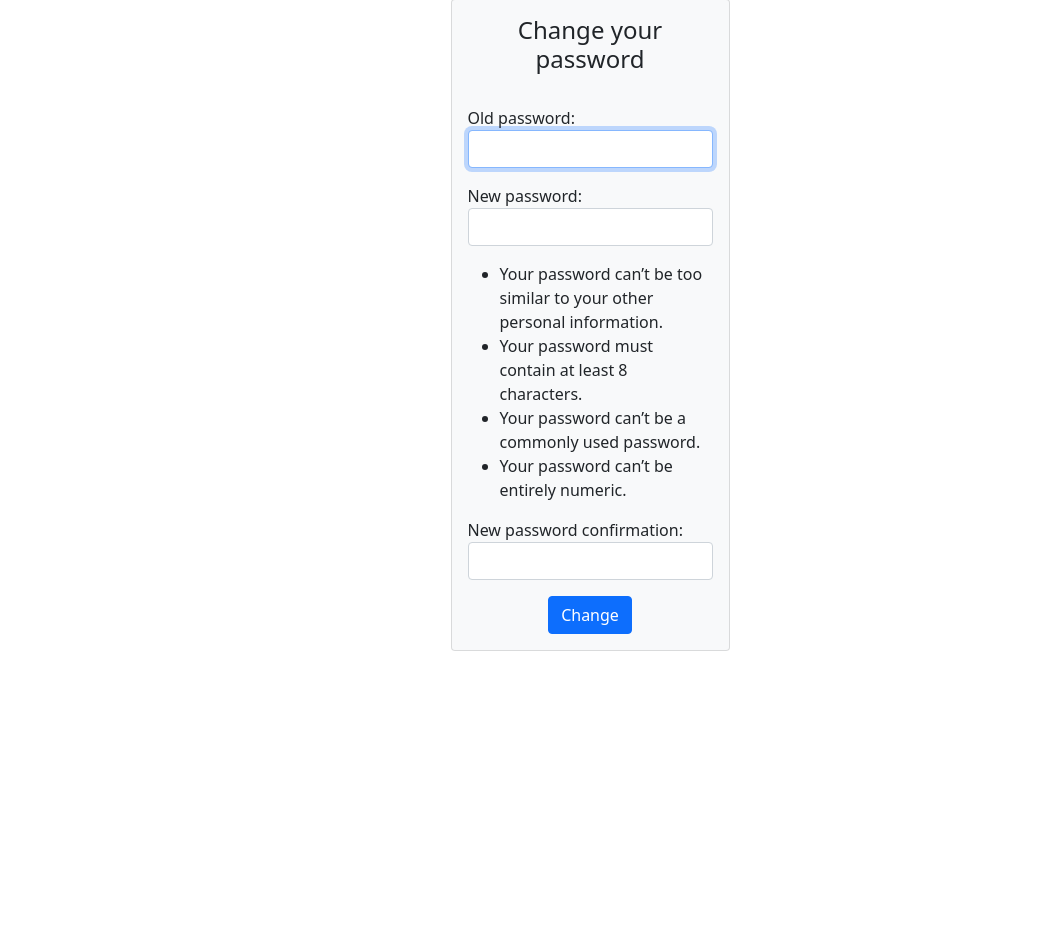
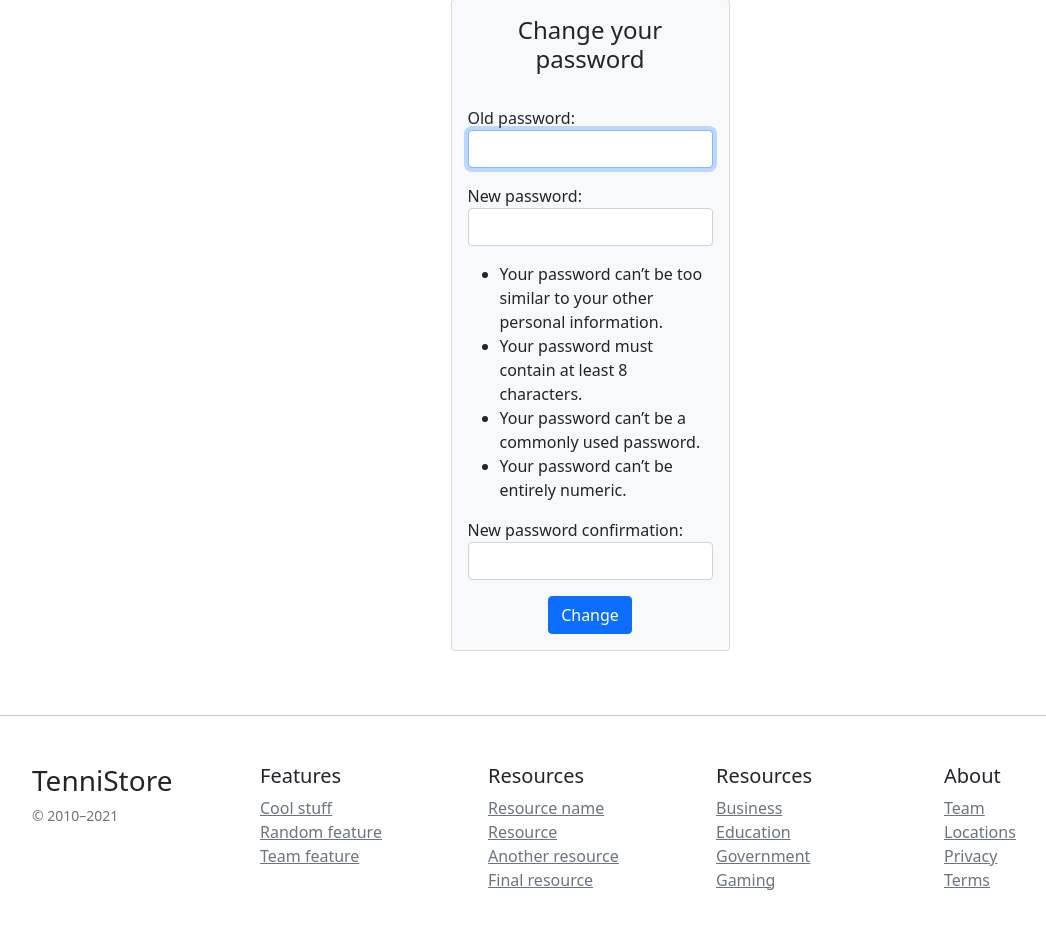
Before and after one commit to nurme-ave/SDA-final_1, a Django app: page /accounts/password_change/ in a window 1280 px wide. Shown: the part 113-1045 px from the top of the page, without its empty margins (50-1096 px from the left). Before the commit the page ends 764 px from the top, so only its background shows below. Run offline with Django 3.2, Linux system fonts and the light colour scheme; the visitor is signed in with stand-in values (Sample User, id 1); data that the repository does not hold is empty.

Commit message:
add footer, adjust templates

```diff
--- a/templates/accounts/login.html
+++ b/templates/accounts/login.html
@@ -9,7 +9,7 @@ body {
 }
 </style>
 
-<div class="d-flex justify-content-center align-items-center container">
+<div class="d-flex justify-content-center align-items-center container mb-5">
   <div class="mb-3 col-sm-3 card p-3 bg-light">
     <form method="post">
       {% csrf_token %}
--- a/templates/accounts/password_change.html
+++ b/templates/accounts/password_change.html
@@ -10,7 +10,7 @@ body {
 }
 </style>
 
-<div class="d-flex justify-content-center align-items-center container">
+<div class="d-flex justify-content-center align-items-center container mb-5">
   <div class="mb-3 col-sm-3 card p-3 bg-light">
     <form method="post">
       {% csrf_token %}
--- a/templates/accounts/password_change_success.html
+++ b/templates/accounts/password_change_success.html
@@ -9,7 +9,7 @@ body {
 }
 </style>
 
-<div class="d-flex justify-content-center align-items-center container">
+<div class="d-flex justify-content-center align-items-center container mb-5">
   <div class="mb-3 col-sm-3 card p-3 bg-light">
       <div class="text-center">
         <h3>Your password has been changed successfully!</h3>
--- a/templates/accounts/register.html
+++ b/templates/accounts/register.html
@@ -10,7 +10,7 @@ body {
 }
 </style>
 
-<div class="d-flex justify-content-center align-items-center container">
+<div class="d-flex justify-content-center align-items-center container mb-5">
   <div class="mb-3 col-sm-5 card p-3 bg-light">
     <form method="post">
       {% csrf_token %}
--- a/templates/store/base.html
+++ b/templates/store/base.html
@@ -102,4 +102,49 @@
     </header>
     <div id="content">{% block content %} {% endblock %}</div>
 </body>
+
+<hr>
+<footer class="container py-7 mt-5 mb-4">
+  <div class="row">
+    <div class="col-12 col-md">
+      <h3>TenniStore</h3>
+      <small class="d-block mb-3 text-muted">&copy; 2010–2021</small>
+    </div>
+    <div class="col-6 col-md">
+      <h5>Features</h5>
+      <ul class="list-unstyled text-small">
+        <li><a class="link-secondary" href="#">Cool stuff</a></li>
+        <li><a class="link-secondary" href="#">Random feature</a></li>
+        <li><a class="link-secondary" href="#">Team feature</a></li>
+      </ul>
+    </div>
+    <div class="col-6 col-md">
+      <h5>Resources</h5>
+      <ul class="list-unstyled text-small">
+        <li><a class="link-secondary" href="#">Resource name</a></li>
+        <li><a class="link-secondary" href="#">Resource</a></li>
+        <li><a class="link-secondary" href="#">Another resource</a></li>
+        <li><a class="link-secondary" href="#">Final resource</a></li>
+      </ul>
+    </div>
+    <div class="col-6 col-md">
+      <h5>Resources</h5>
+      <ul class="list-unstyled text-small">
+        <li><a class="link-secondary" href="#">Business</a></li>
+        <li><a class="link-secondary" href="#">Education</a></li>
+        <li><a class="link-secondary" href="#">Government</a></li>
+        <li><a class="link-secondary" href="#">Gaming</a></li>
+      </ul>
+    </div>
+    <div class="col-6 col-md">
+      <h5>About</h5>
+      <ul class="list-unstyled text-small">
+        <li><a class="link-secondary" href="#">Team</a></li>
+        <li><a class="link-secondary" href="#">Locations</a></li>
+        <li><a class="link-secondary" href="#">Privacy</a></li>
+        <li><a class="link-secondary" href="#">Terms</a></li>
+      </ul>
+    </div>
+  </div>
+</footer>
 </html>
```
